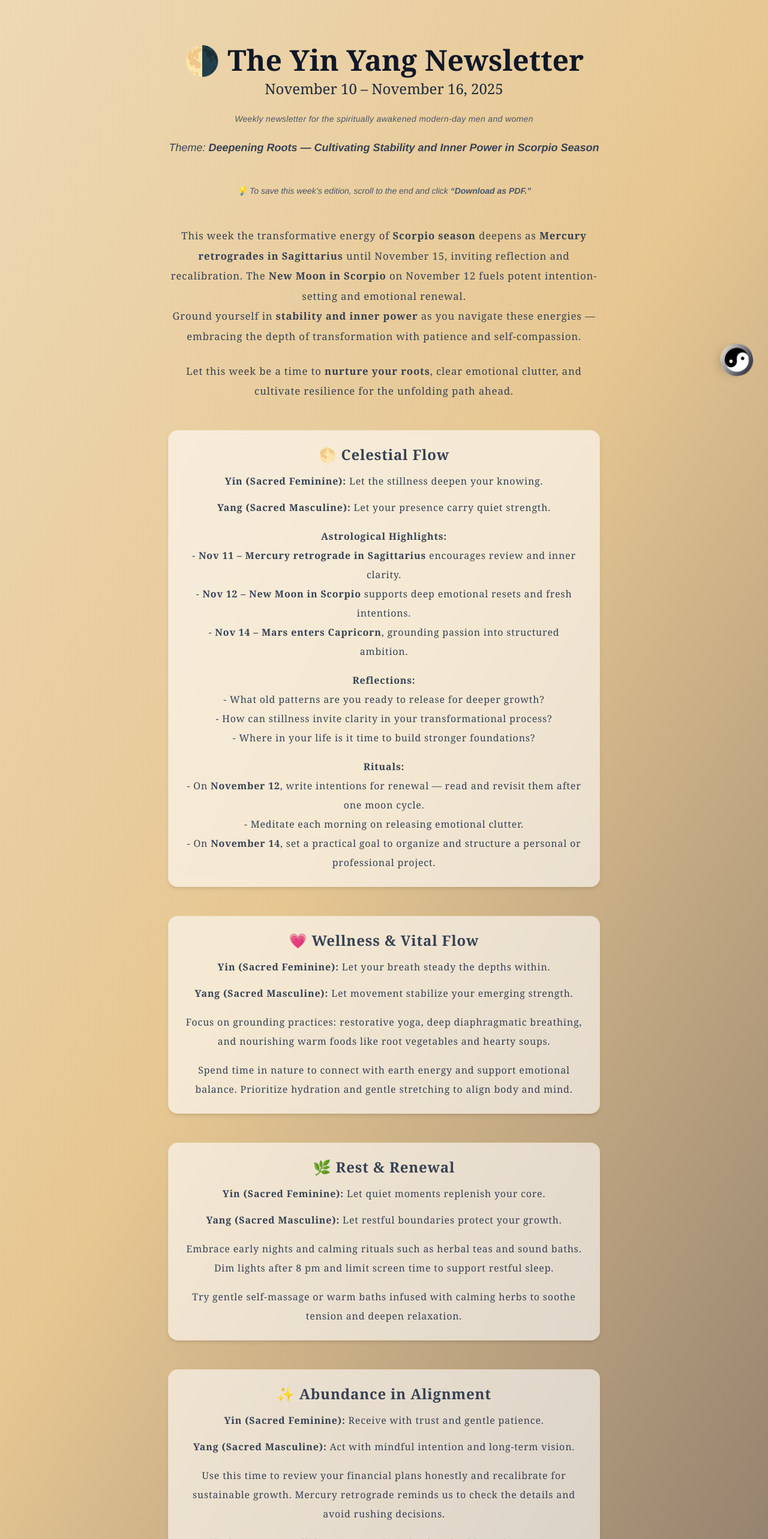
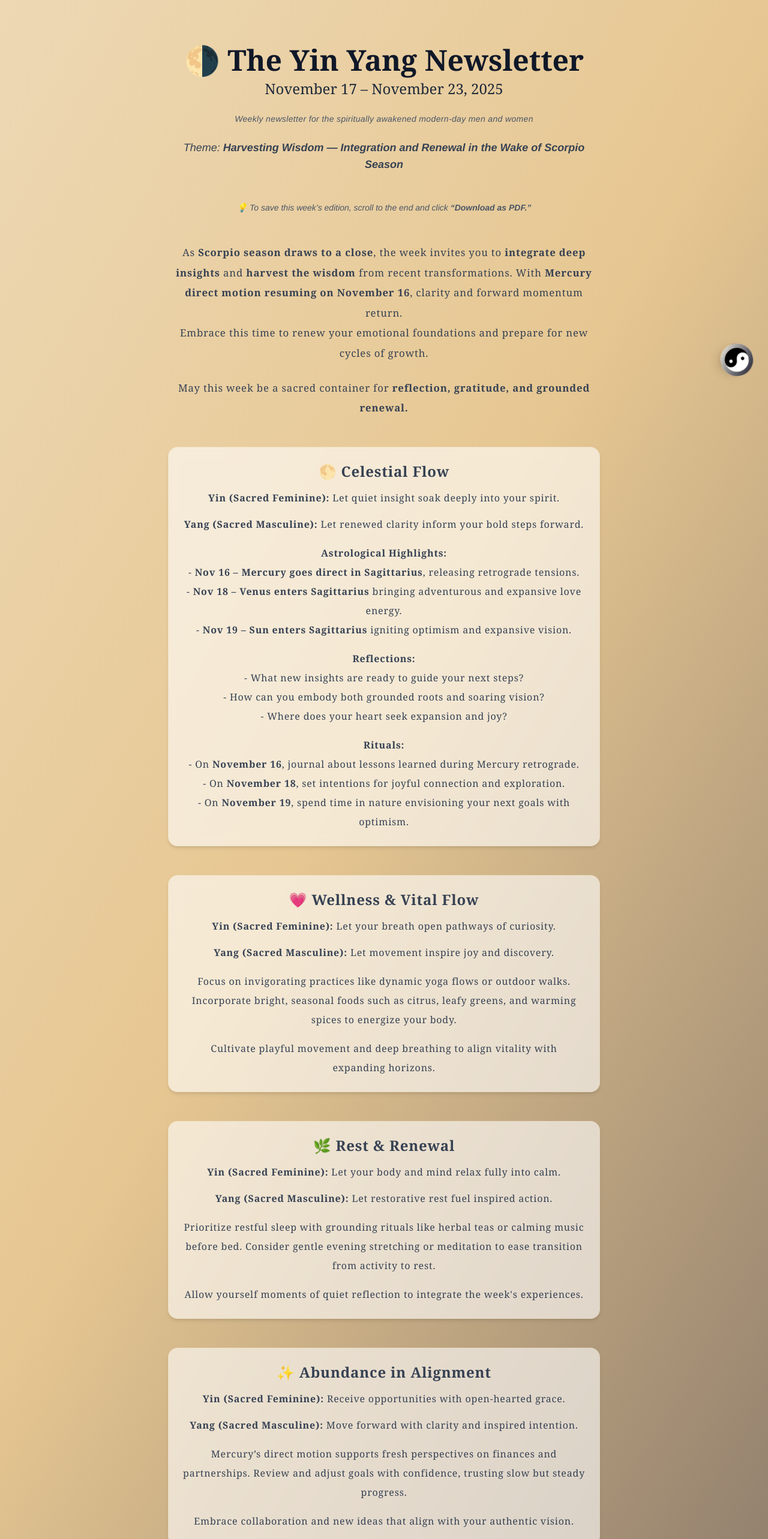
Before and after one commit to rajinipreethajohn/360-harmony-hub, a Next.js app: page /newsletter in a window 1280 px wide. Shown: the part 100-2666 px from the top of the page at 60% size. Built offline with nearby package versions, Linux system fonts and the light colour scheme.

Commit message:
'Nov 17-23'

```diff
--- a/app/newsletter/page.tsx
+++ b/app/newsletter/page.tsx
@@ -24,7 +24,7 @@ export default function NewsletterPage() {
         </h1>
 
         <h2 className="text-2xl font-serif text-gray-800 mb-1">
-          November 10 – November 16, 2025
+          November 17 – November 23, 2025
         </h2>
 
         <p className="italic text-sm text-gray-600 tracking-wide my-6">
@@ -35,7 +35,7 @@ export default function NewsletterPage() {
         <p className="italic text-lg text-gray-700">
           Theme:{" "}
           <b>
-            Deepening Roots — Cultivating Stability and Inner Power in Scorpio
+            Harvesting Wisdom — Integration and Renewal in the Wake of Scorpio
             Season
           </b>
         </p>
@@ -57,20 +57,18 @@ export default function NewsletterPage() {
       >
         <div className="text-center max-w-3xl mx-auto leading-loose text-[1.05rem] font-serif text-gray-700 tracking-wider">
           <p className="mb-6">
-            This week the transformative energy of <b>Scorpio season</b> deepens
-            as <b>Mercury retrogrades in Sagittarius</b> until November 15,
-            inviting reflection and recalibration. The{" "}
-            <b>New Moon in Scorpio</b> on November 12 fuels potent
-            intention-setting and emotional renewal.
+            As <b>Scorpio season draws to a close</b>, the week invites you to{" "}
+            <b>integrate deep insights</b> and <b>harvest the wisdom</b> from
+            recent transformations. With{" "}
+            <b>Mercury direct motion resuming on November 16</b>, clarity and
+            forward momentum return.
             <br />
-            Ground yourself in <b>stability and inner power</b> as you navigate
-            these energies — embracing the depth of transformation with patience
-            and self-compassion.
+            Embrace this time to renew your emotional foundations and prepare
+            for new cycles of growth.
           </p>
           <p>
-            Let this week be a time to <b>nurture your roots</b>, clear
-            emotional clutter, and cultivate resilience for the unfolding path
-            ahead.
+            May this week be a sacred container for{" "}
+            <b>reflection, gratitude, and grounded renewal.</b>
           </p>
         </div>
       </motion.div>
@@ -79,145 +77,141 @@ export default function NewsletterPage() {
       {[
         {
           title: "🌕 Celestial Flow",
-          yin: "Let the stillness deepen your knowing.",
-          yang: "Let your presence carry quiet strength.",
+          yin: "Let quiet insight soak deeply into your spirit.",
+          yang: "Let renewed clarity inform your bold steps forward.",
           content: (
             <>
               <p className="mt-4">
                 <b>Astrological Highlights:</b>
-                <br />- <b>Nov 11 – Mercury retrograde in Sagittarius</b>{" "}
-                encourages review and inner clarity.
-                <br />- <b>Nov 12 – New Moon in Scorpio</b> supports deep
-                emotional resets and fresh intentions.
-                <br />- <b>Nov 14 – Mars enters Capricorn</b>, grounding passion
-                into structured ambition.
+                <br />- <b>Nov 16 – Mercury goes direct in Sagittarius</b>,
+                releasing retrograde tensions.
+                <br />- <b>Nov 18 – Venus enters Sagittarius</b> bringing
+                adventurous and expansive love energy.
+                <br />- <b>Nov 19 – Sun enters Sagittarius</b> igniting optimism
+                and expansive vision.
               </p>
               <p className="mt-4">
                 <b>Reflections:</b>
                 <br />
-                - What old patterns are you ready to release for deeper growth?
+                - What new insights are ready to guide your next steps?
                 <br />
-                - How can stillness invite clarity in your transformational
-                process?
-                <br />- Where in your life is it time to build stronger
-                foundations?
+                - How can you embody both grounded roots and soaring vision?
+                <br />- Where does your heart seek expansion and joy?
               </p>
               <p className="mt-4">
                 <b>Rituals:</b>
-                <br />- On <b>November 12</b>, write intentions for renewal —
-                read and revisit them after one moon cycle.
-                <br />
-                - Meditate each morning on releasing emotional clutter.
-                <br />- On <b>November 14</b>, set a practical goal to organize
-                and structure a personal or professional project.
+                <br />- On <b>November 16</b>, journal about lessons learned
+                during Mercury retrograde.
+                <br />- On <b>November 18</b>, set intentions for joyful
+                connection and exploration.
+                <br />- On <b>November 19</b>, spend time in nature envisioning
+                your next goals with optimism.
               </p>
             </>
           ),
         },
         {
           title: "💗 Wellness & Vital Flow",
-          yin: "Let your breath steady the depths within.",
-          yang: "Let movement stabilize your emerging strength.",
+          yin: "Let your breath open pathways of curiosity.",
+          yang: "Let movement inspire joy and discovery.",
           content: (
             <>
               <p className="mt-4">
-                Focus on grounding practices: restorative yoga, deep
-                diaphragmatic breathing, and nourishing warm foods like root
-                vegetables and hearty soups.
+                Focus on invigorating practices like dynamic yoga flows or
+                outdoor walks. Incorporate bright, seasonal foods such as
+                citrus, leafy greens, and warming spices to energize your body.
               </p>
               <p className="mt-4">
-                Spend time in nature to connect with earth energy and support
-                emotional balance. Prioritize hydration and gentle stretching to
-                align body and mind.
+                Cultivate playful movement and deep breathing to align vitality
+                with expanding horizons.
               </p>
             </>
           ),
         },
         {
           title: "🌿 Rest & Renewal",
-          yin: "Let quiet moments replenish your core.",
-          yang: "Let restful boundaries protect your growth.",
+          yin: "Let your body and mind relax fully into calm.",
+          yang: "Let restorative rest fuel inspired action.",
           content: (
             <>
               <p className="mt-4">
-                Embrace early nights and calming rituals such as herbal teas and
-                sound baths. Dim lights after 8 pm and limit screen time to
-                support restful sleep.
+                Prioritize restful sleep with grounding rituals like herbal teas
+                or calming music before bed. Consider gentle evening stretching
+                or meditation to ease transition from activity to rest.
               </p>
               <p className="mt-4">
-                Try gentle self-massage or warm baths infused with calming herbs
-                to soothe tension and deepen relaxation.
+                Allow yourself moments of quiet reflection to integrate the
+                week's experiences.
               </p>
             </>
           ),
         },
         {
           title: "✨ Abundance in Alignment",
-          yin: "Receive with trust and gentle patience.",
-          yang: "Act with mindful intention and long-term vision.",
+          yin: "Receive opportunities with open-hearted grace.",
+          yang: "Move forward with clarity and inspired intention.",
           content: (
             <>
               <p className="mt-4">
-                Use this time to review your financial plans honestly and
-                recalibrate for sustainable growth. Mercury retrograde reminds
-                us to check the details and avoid rushing decisions.
+                Mercury’s direct motion supports fresh perspectives on finances
+                and partnerships. Review and adjust goals with confidence,
+                trusting slow but steady progress.
               </p>
               <p className="mt-4">
-                Seek alignment in collaborations — shared values build steady
-                prosperity.
+                Embrace collaboration and new ideas that align with your
+                authentic vision.
               </p>
             </>
           ),
         },
         {
           title: "🧘 Stillness & Power",
-          yin: "Sink deeply into your inner sanctuary.",
-          yang: "Let calm presence radiate quiet confidence.",
+          yin: "Sink into deep wellsprings of calm wisdom.",
+          yang: "Radiate confidence grounded in quiet strength.",
           content: (
             <>
               <p className="mt-4">
-                Visualize grounding like deep roots extending into earth,
-                stabilizing your power. Use meditation and breathwork to connect
-                to your inner strength and wisdom.
+                Visualize yourself as a tree fully rooted yet reaching toward
+                the sun. Use meditation to balance inner calm with outward
+                energy.
               </p>
               <p className="mt-4">
-                <b>Affirm:</b> “I cultivate resilience through patience and
-                presence.”
+                <b>Affirm:</b> “I stand grounded, open, and ready for growth.”
                 <br />
-                <b>Prompt:</b> Where will you anchor your energy this week to
-                build lasting strength?
+                <b>Prompt:</b> How will you embody steady strength this week?
               </p>
             </>
           ),
         },
         {
           title: "🌟 Sacred Affirmation",
-          yin: "Let your soul’s depth be your guiding light.",
-          yang: "Let your actions reflect grounded wisdom.",
+          yin: "Let gratitude fill the depths of your being.",
+          yang: "Let your spirit soar on wings of renewed hope.",
           content: (
             <>
               <p className="mt-4 italic">
-                “In stillness, I find strength; in patience, I grow.”
+                “With open heart and grounded roots, I embrace the unfolding
+                journey.”
               </p>
               <p className="mt-4">
-                Repeat this affirmation daily to anchor your week in calm power.
+                Speak this daily to nurture both presence and expansion.
               </p>
             </>
           ),
         },
         {
           title: "🔮 A Final Whisper",
-          yin: "Let roots grow deep before reaching skyward.",
-          yang: "Let your journey unfold with steady courage.",
+          yin: "Let renewal be the soil of your next chapter.",
+          yang: "Let joy and clarity guide your rising steps.",
           content: (
             <>
               <p className="mt-4 italic">
-                “This week, I ground myself fully — anchored, aligned, and ready
-                to rise.”
+                “This week, I harvest wisdom and prepare to soar — anchored,
+                aligned, and alive.”
               </p>
               <p className="mt-4">
-                As <b>Scorpio season</b> deepens and <b>Mercury retrogrades</b>,
-                honor the power of slow, steady transformation.
+                As <b>Sagittarius energy</b> unfolds, welcome new visions with
+                open arms and a steady heart.
               </p>
             </>
           ),
```
